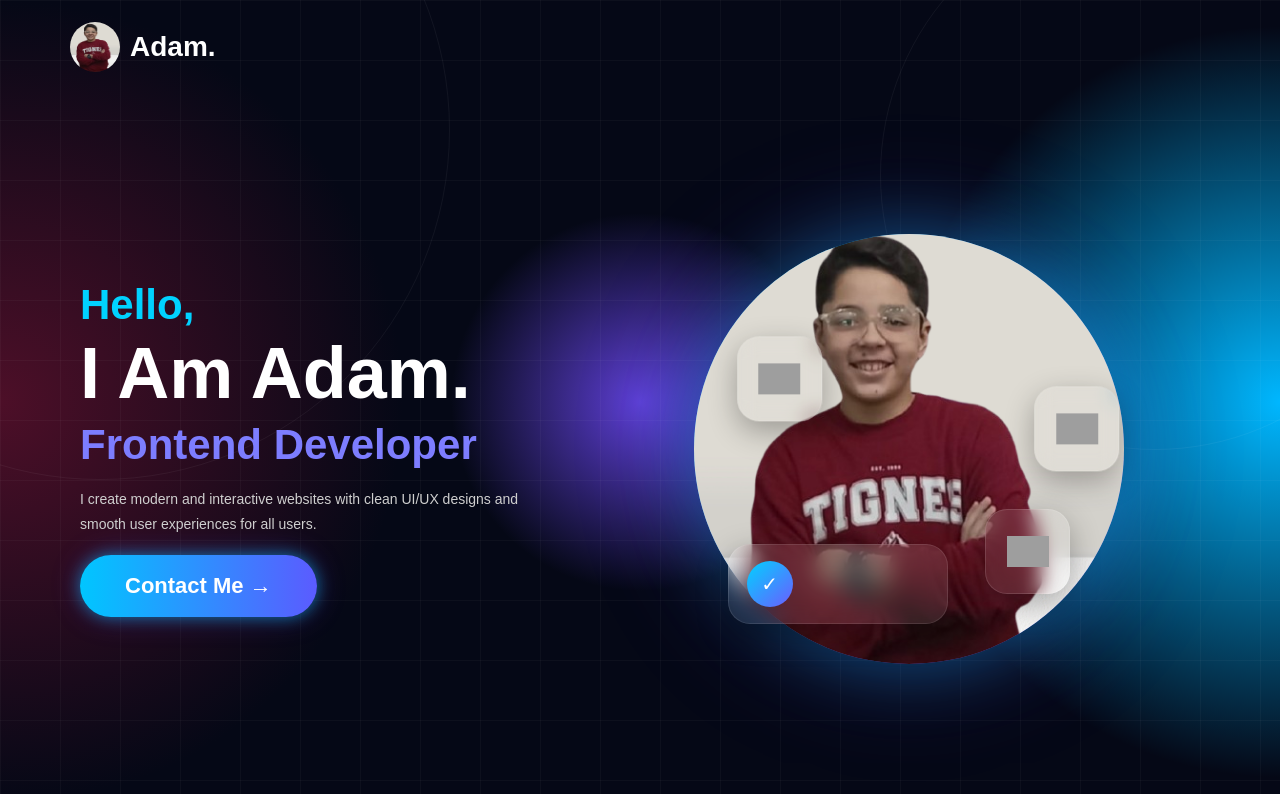
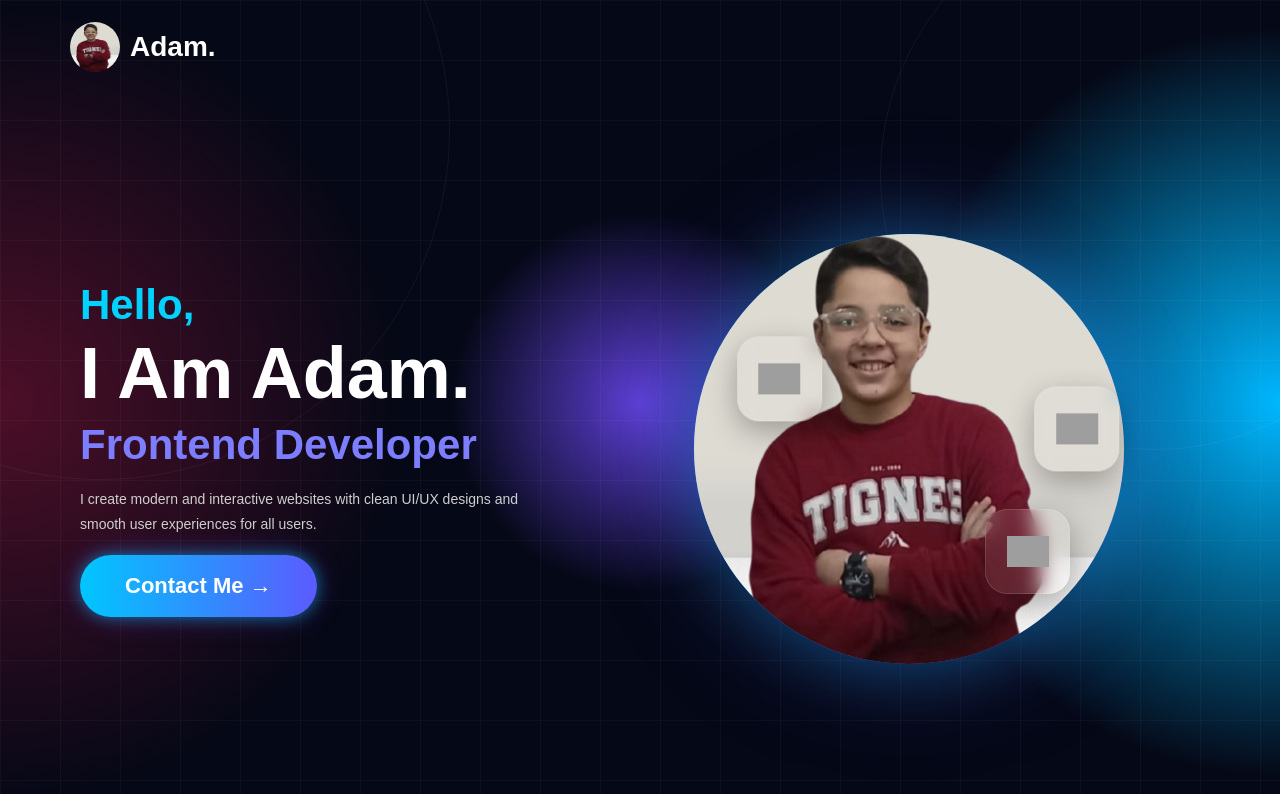
Before and after one commit to adamyoussef78490-code/Portfolio, a plain HTML site: page Home.html in a window 1280 px wide. Drawn offline with Linux system fonts and the light colour scheme; grey boxes are pictures that could not be loaded.

Commit message:
Update Home.html

```diff
--- a/Home.html
+++ b/Home.html
@@ -66,18 +66,6 @@ I create modern and interactive websites with clean UI/UX designs and smooth use
 <img src="https://upload.wikimedia.org/wikipedia/commons/7/75/Scratch.logo.S.png">
 </div>
 
-<div class="project-card">
-
-<div class="icon">
-✓
-</div>
-
-</div>
-
-</div>
-
-</div>
-
 </section>
 
 </body>
```
